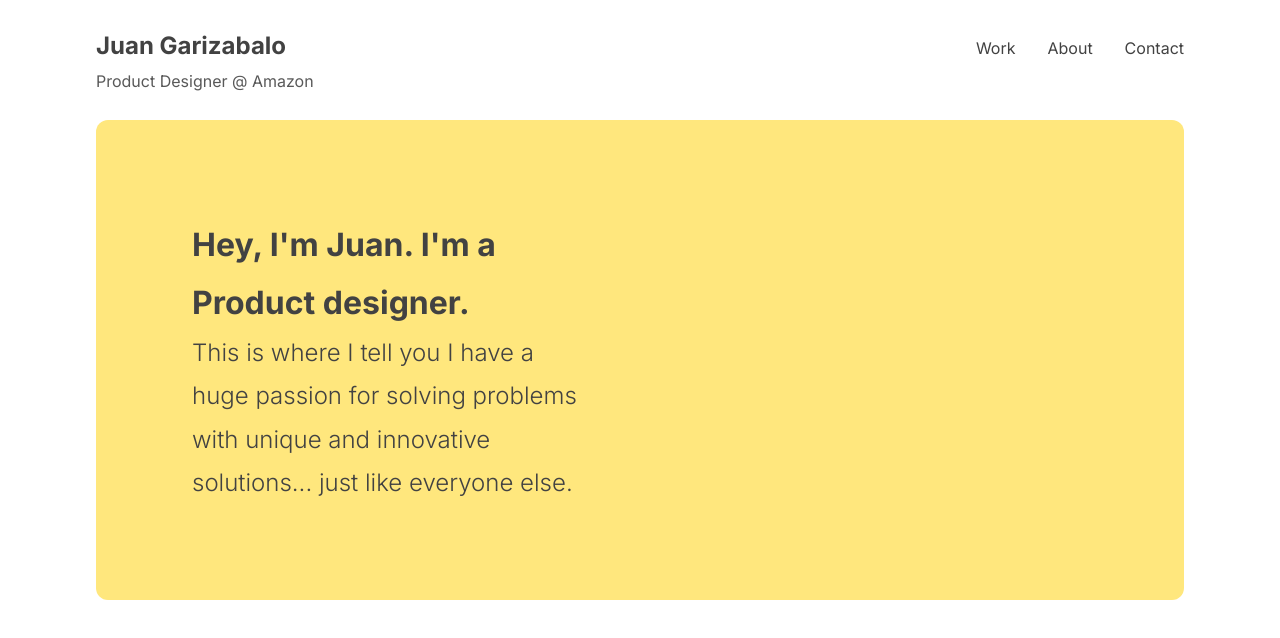
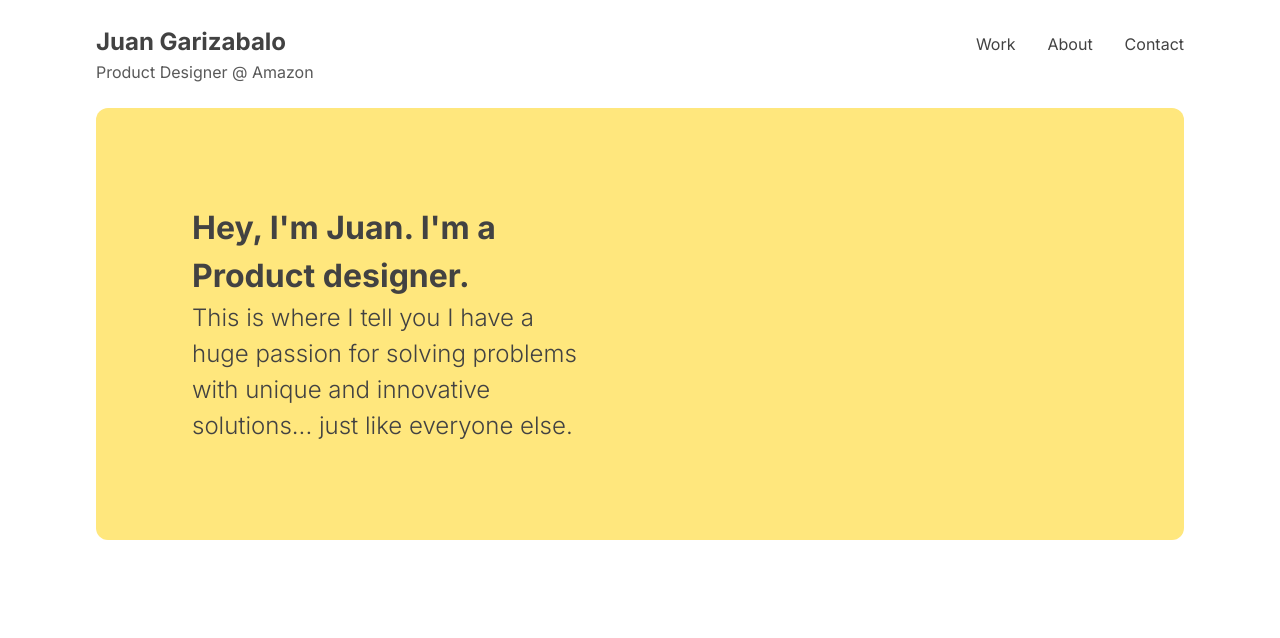
Before and after one commit to jggariza/myportfolio, a plain HTML site: page index.html in a window 1280 px wide. Drawn offline with Linux system fonts and the light colour scheme; a script that the page names is missing.

Commit message:
line height fix

```diff
--- a/CSS/style.css
+++ b/CSS/style.css
@@ -5,31 +5,31 @@ body {
 
 h1 {
   font-size: 32px;
-  line-height: 180%;
+  line-height: 150%;
   font-weight: bolder;
 }
 
 h2 {
   font-size: 24px;
-  line-height: 180%;
+  line-height: 150%;
   font-weight: 300;
 }
 
 p {
   font-size: 16px;
-  line-height: 180%;
+  line-height: 150%;
   font-weight: normal;
 }
 
 strong {
   font-size: 16px;
-  line-height: 180%;
+  line-height: 150%;
   font-weight: bold;
 }
 
 small {
   font-size: 14px;
-  line-height: 180%;
+  line-height: 150%;
   font-weight: regular;
 }
 
```
